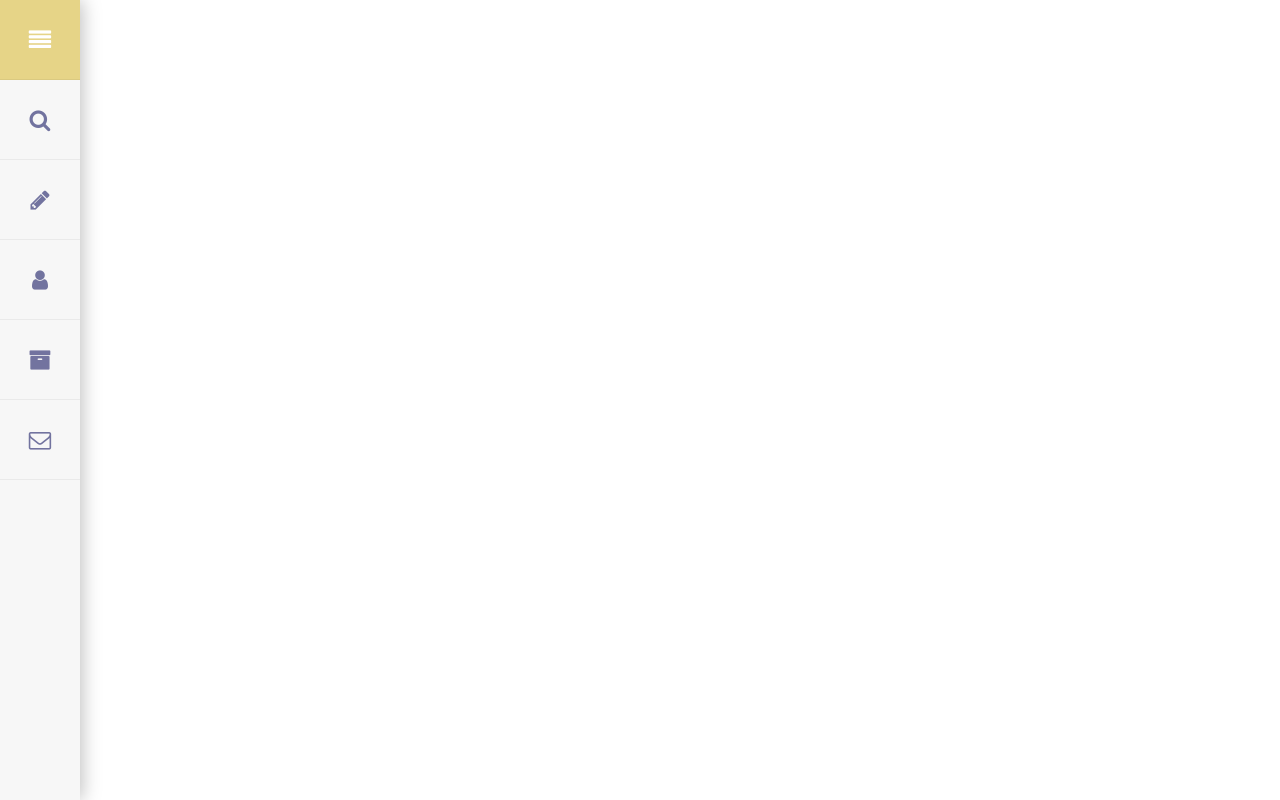
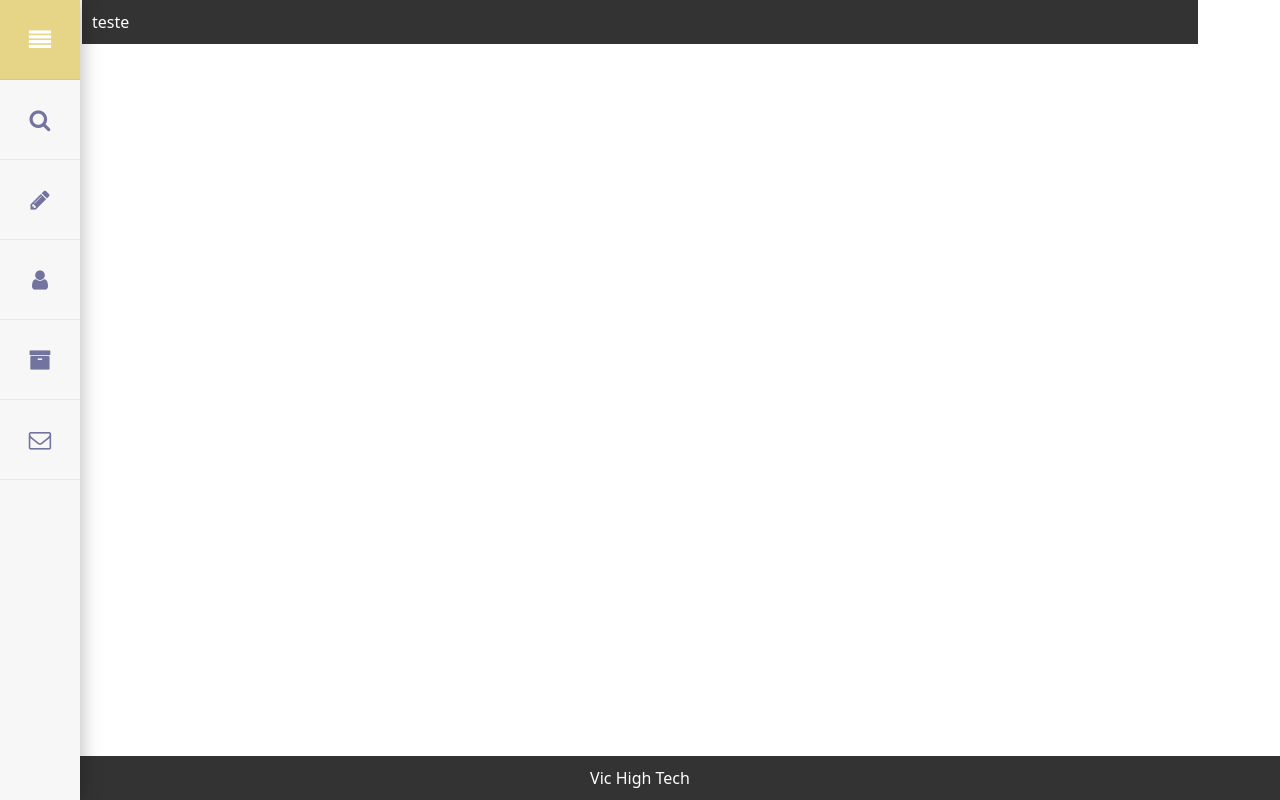
Before and after one commit to JoaoVitin01/vic, a PHP site: page /menu.php in a window 1280 px wide. Run offline with PHP 8.4, Linux system fonts and the light colour scheme; some libraries are stand-ins or nearby versions.

Commit message:
menuv1.5

```diff
--- a/cad.php
+++ b/cad.php
@@ -6,6 +6,7 @@
   <meta name="viewport" content="width=device-width, initial-scale=1">
   <title>cadastrado</title>
   <link rel="stylesheet" href="css/bootstrap.min.css">
+
 </head>
 
 <body>
--- a/menu.php
+++ b/menu.php
@@ -5,6 +5,8 @@
     <meta name="viewport" content="width=device-width, initial-scale=1.0">
     <title>Document</title>
     <link rel="stylesheet" href="navbar.css">
+
+
     <link rel="stylesheet" href="css/bootstrap.min.css">
 </head>
 </head>
@@ -12,14 +14,17 @@
 
 <div class="container">
     <div class="row">
-      <div class="col s12">
-
-<!--<img src="img/bibli.jpg">-->
+      <div class="col">
+<header class="header">
+  teste
+</header>
+<main class="main">
+ <!-- <img src="img/1.jpg" alt="" class="responsive-img"> -->
 <ul class="menu">
 
       <li title="home"><a href="#" class="menu-button home">menu</a></li>
 
-      <li title="search"><a href="#" class="search">search</a></li>
+      <li title="pesquisar"><a href="#" class="search">pesquisa</a></li>
       <li title="pencil"><a href="#" class="pencil">pencil</a></li>
       <li title="about"><a href="#" class="active about">about</a></li>
       <li title="archive"><a href="#" class="archive">archive</a></li>
@@ -33,10 +38,14 @@
         <li><a href="#">Editorial</a></li>
         <li><a href="#">About</a></li>
     </ul>
-
+    </main>
     </div>
     </div>
   </div>
+  </div>
+  <footer class="footer">
+  Vic High Tech
+  </footer>
 
     <script src="navbar.js"></script>
 </div>
--- a/navbar.css
+++ b/navbar.css
@@ -1,3 +1,4 @@
+
 @import url("//cdnjs.cloudflare.com/ajax/libs/font-awesome/4.0.3/css/font-awesome.min.css");
 .menu, .menu-bar {
     position: fixed;
@@ -137,3 +138,46 @@
         height:3.5em;
     }
 }
+
+/* Estilo para o cabeçalho */
+.header {
+  background-color: #333; /* Cor de fundo do cabeçalho */
+  color: white; /* Cor do texto no cabeçalho */
+  padding: 10px; /* Espaçamento interno do cabeçalho */
+  width: 100%; /* Ocupa toda a largura da tela */
+  box-sizing: border-box; /* Inclui o padding na largura total */
+  margin: 0; /* Remove as margens padrão */
+}
+
+/* Estilo para o corpo principal */
+.main {
+  padding: 20px; /* Espaçamento interno do corpo principal */
+}
+
+/* Estilo para o rodapé */
+.footer {
+  background-color: #333; /* Cor de fundo do rodapé */
+  color: white; /* Cor do texto no rodapé */
+  padding: 10px; /* Espaçamento interno do rodapé */
+  position: fixed; /* Fixa o rodapé na parte inferior da tela */
+  width: 100%; /* Faz o rodapé ocupar toda a largura da tela */
+  bottom: 0; /* Posiciona o rodapé no fundo da tela */
+  text-align: center; /* Alinha o texto no centro */
+}
+.textfooter{
+  margin: 0; /* Remove as margens padrão */
+}
+.responsive-img {
+  max-width: 100%; /* Garante que a imagem não ultrapasse a largura do contêiner pai */
+  height: auto; /* Mantém a proporção da imagem */
+  display: block; /* Remove espaços em branco ao redor da imagem */
+  margin: 0; /* Centraliza a imagem horizontalmente */
+}
+body {
+  margin: 0;
+  background-color: #d8c785;
+
+  background-repeat: no-repeat;
+  background-size: cover;
+
+}
```
Also changed, not shown: esqsenha.php (+36 -1 lines), img/1.jpg (added).
